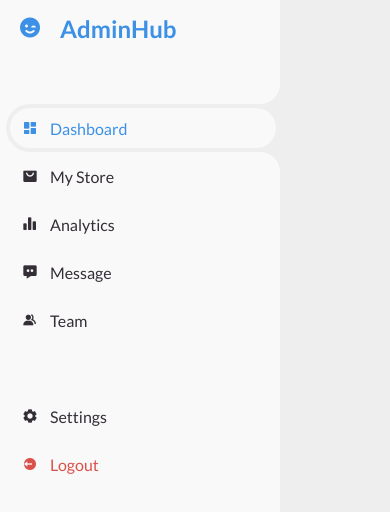
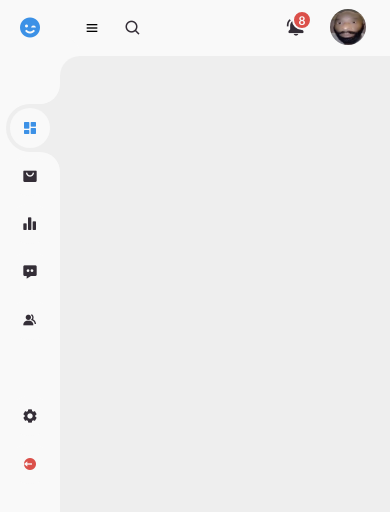
Before and after one commit to pedroacbg/admin-dashboard, a plain HTML site: page index.html in a window 390 px wide. Drawn offline with nearby package versions, Linux system fonts and the light colour scheme.

Commit message:
implementing navbar

```diff
--- a/index.html
+++ b/index.html
@@ -67,5 +67,31 @@
         </li>
       </ul>
     </section>
+    <!-- SIDEBAR SECTION -->
+
+    <!-- CONTENT SECTION -->
+    <section id="content">
+      <!-- NavBar -->
+      <nav>
+        <i class="bx bx-menu"></i>
+        <a href="#" class="nav-link">Categories</a>
+        <form action="#">
+          <div class="form-input">
+            <input type="search" placeholder="Search..." />
+            <button type="submit"><i class="bx bx-search"></i></button>
+          </div>
+        </form>
+        <a href="#" class="notification">
+          <i class="bx bxs-bell-ring"></i>
+          <span class="num">8</span>
+        </a>
+        <a href="#" class="profile">
+          <img src="img/pessoa.png" />
+        </a>
+      </nav>
+      <!-- NavBar -->
+    </section>
+
+    <!-- CONTENT SECTION -->
   </body>
 </html>
--- a/script.js
+++ b/script.js
@@ -10,3 +10,46 @@ allSideMenu.forEach((item) => {
     li.classList.add("active");
   });
 });
+
+/////////////////////////////////
+// TOGGLE SIDEBAR
+const menuBar = document.querySelector("#content nav .bx.bx-menu");
+const sidebar = document.getElementById("sidebar");
+
+menuBar.addEventListener("click", function () {
+  sidebar.classList.toggle("hide");
+});
+
+const searchButton = document.querySelector(
+  "#content nav form .form-input button"
+);
+const searchButtonIcon = document.querySelector(
+  "#content nav form .form-input button .bx"
+);
+const searchForm = document.querySelector("#content nav form");
+
+searchButton.addEventListener("click", function (event) {
+  if (window.innerWidth <= 576) {
+    event.preventDefault();
+    searchForm.classList.toggle("show");
+    if (searchForm.classList.contains("show")) {
+      searchButtonIcon.classList.replace("bx-search", "bx-x");
+    } else {
+      searchButtonIcon.classList.replace("bx-x", "bx-search");
+    }
+  }
+});
+
+if (window.innerWidth <= 768) {
+  sidebar.classList.add("hide");
+} else if (window.innerWidth >= 576) {
+  searchButtonIcon.classList.replace("bx-x", "bx-search");
+  searchForm.classList.remove("show");
+}
+
+window.addEventListener("resize", function () {
+  if (this.innerWidth >= 576) {
+    searchButtonIcon.classList.replace("bx-x", "bx-search");
+    searchForm.classList.remove("show");
+  }
+});
--- a/style.css
+++ b/style.css
@@ -45,6 +45,12 @@ body {
   background: var(--light);
   z-index: 1000;
   font-family: var(--lato);
+  transition: 0.3s ease;
+  overflow-x: hidden;
+}
+
+#sidebar.hide {
+  width: 60px;
 }
 
 #sidebar .brand {
@@ -80,10 +86,6 @@ body {
   position: relative;
 }
 
-#sidebar .side-menu li.active a {
-  color: var(--blue);
-}
-
 #sidebar .side-menu li.active::before {
   content: "";
   position: absolute;
@@ -117,6 +119,17 @@ body {
   border-radius: 48px;
   font-size: 16px;
   color: var(--dark);
+  white-space: nowrap;
+  overflow-x: hidden;
+}
+
+#sidebar.hide .side-menu li.active a {
+  color: var(--blue);
+}
+
+#sidebar.hide .side-menu li a {
+  width: calc(48px - (4px * 2));
+  transition: 0.3s ease;
 }
 
 #sidebar .side-menu.top li a:hover {
@@ -132,3 +145,164 @@ body {
 #sidebar .side-menu li a.logout {
   color: var(--red);
 }
+
+/* CONTENT */
+#content {
+  position: relative;
+  width: calc(100% - 280px);
+  left: 280px;
+  transition: 0.3s ease;
+}
+
+#sidebar.hide ~ #content {
+  width: calc(100% - 60px);
+  left: 60px;
+}
+
+/* NAVBAR */
+#content nav {
+  height: 56px;
+  background: var(--light);
+  padding: 0 24px;
+  display: flex;
+  align-items: center;
+  grid-gap: 24px;
+  font-family: var(--lato);
+  position: relative;
+}
+
+#content nav::before {
+  content: "";
+  position: absolute;
+  width: 40px;
+  height: 40px;
+  bottom: -40px;
+  left: 0;
+  border-radius: 50%;
+  box-shadow: -20px -20px 0 var(--light);
+}
+
+#content nav a {
+  color: var(--dark);
+}
+
+#content nav .bx.bx-menu {
+  cursor: pointer;
+}
+
+#content nav .nav-link {
+  font-size: 16px;
+  transition: 0.3s ease;
+}
+
+#content nav .nav-link:hover {
+  color: var(--blue);
+}
+
+#content nav form {
+  max-width: 400px;
+  width: 100%;
+  margin-right: auto;
+}
+
+#content nav form .form-input {
+  display: flex;
+  align-items: center;
+  height: 36px;
+}
+
+#content nav form .form-input input {
+  flex-grow: 1;
+  padding: 0 16px;
+  height: 100%;
+  border: none;
+  background: var(--grey);
+  border-radius: 36px 0 0 36px;
+  outline: none;
+}
+
+#content nav form .form-input button {
+  width: 36px;
+  height: 100%;
+  display: flex;
+  justify-content: center;
+  align-items: center;
+  background: var(--blue);
+  color: var(--light);
+  font-size: 18px;
+  border: none;
+  outline: none;
+  border-radius: 0 36px 36px 0;
+  cursor: pointer;
+}
+
+#content nav .notification {
+  font-size: 20px;
+  position: relative;
+}
+
+#content nav .notification .num {
+  position: absolute;
+  top: -6px;
+  right: -6px;
+  width: 20px;
+  height: 20px;
+  border-radius: 50%;
+  border: 2px solid var(--light);
+  background: var(--red);
+  color: var(--light);
+  font-weight: 700;
+  font-size: 12px;
+  display: flex;
+  align-items: center;
+  justify-content: center;
+}
+
+#content nav .profile img {
+  width: 36px;
+  height: 36px;
+  object-fit: cover;
+  border-radius: 50%;
+}
+
+@media screen and (max-width: 768px) {
+  #content {
+    width: calc(100% - 60px);
+  }
+
+  #content nav .nav-link {
+    display: none;
+  }
+}
+
+@media screen and (max-width: 576px) {
+  #content nav form .form-input input {
+    display: none;
+  }
+
+  #content nav form .form-input button {
+    width: auto;
+    height: auto;
+    background: transparent;
+    border-radius: none;
+    color: var(--dark);
+  }
+
+  #content nav form.show .form-input input {
+    display: block;
+    width: 100%;
+  }
+
+  #content nav form.show .form-input button {
+    width: 36px;
+    height: 100%;
+    border-radius: 0 36px 36px 0;
+    color: var(--light);
+    background: var(--red);
+  }
+
+  #content nav form.show ~ .notification,
+  #content nav form.show ~ .profile {
+    display: none;
+  }
+}
```
Also changed, not shown: img/pessoa.png (added).
